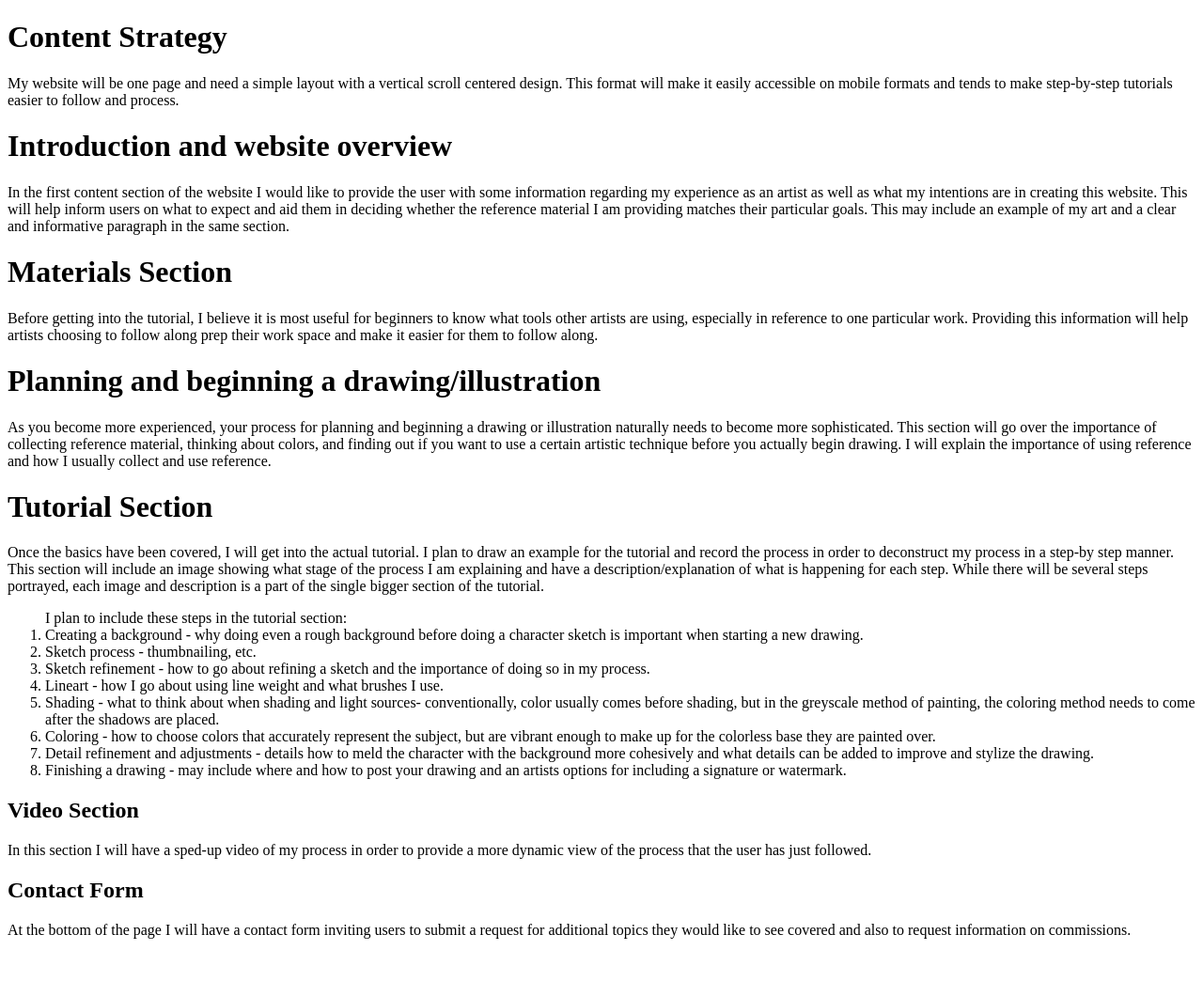
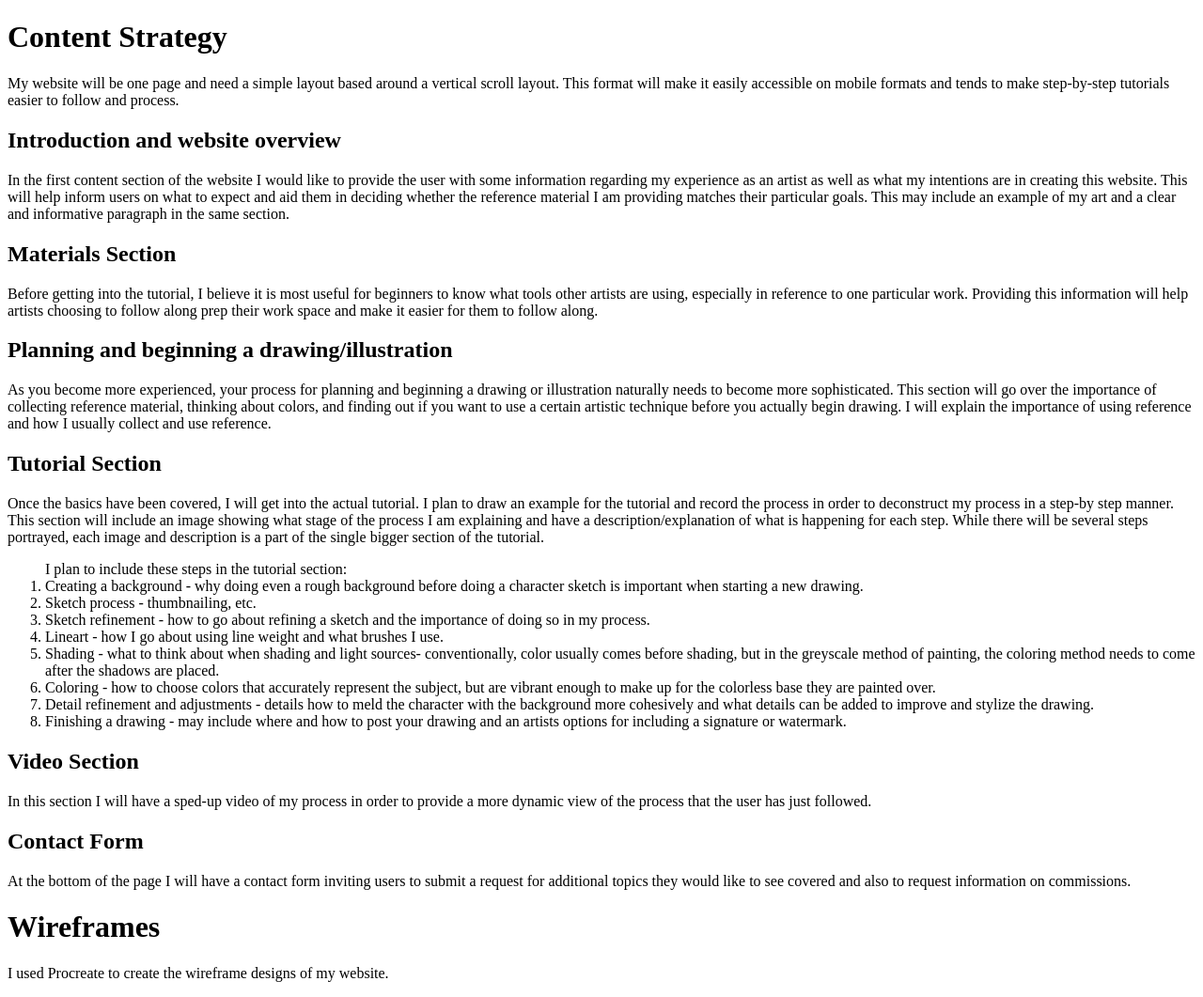
Before and after one commit to Amaez/am-art-site, a plain HTML site: page public_html/documentation/milestone-2.html in a window 1280 px wide. Shown: the whole page at 94% size. Before the commit the page ends 1015 px from the top, so only its background shows below. Drawn offline with Linux system fonts and the light colour scheme.

Commit message:
Added the wireframe section header and am changing gears to sketch out the wireframes. will add the pictures in once they are done

```diff
--- a/public_html/documentation/milestone-2.html
+++ b/public_html/documentation/milestone-2.html
@@ -8,24 +8,24 @@
     <body>
     <div class="container">
         <h1>Content Strategy</h1>
-            <p>My website will be one page and need a simple layout with a vertical scroll centered design. This format will
+            <p>My website will be one page and need a simple layout based around a vertical scroll layout. This format will
             make it easily accessible on mobile formats and tends to make step-by-step tutorials easier to follow and process.</p>
 
-        <h1>Introduction and website overview</h1>
+        <h2>Introduction and website overview</h2>
             <p>In the first content section of the website I would like to provide the user with some information regarding my experience as an artist as well as what my
         intentions are in creating this website. This will help inform users on what to expect and aid them in deciding whether the reference material I am
         providing matches their particular goals. This may include an example of my art and a clear and informative paragraph in the same section.</p>
 
-        <h1>Materials Section</h1>
+        <h2>Materials Section</h2>
             <p>Before getting into the tutorial, I believe it is most useful for beginners to know what tools other artists are using, especially in reference to one
         particular work. Providing this information will help artists choosing to follow along prep their work space and make it easier for them to follow along.</p>
 
-        <h1>Planning and beginning a drawing/illustration</h1>
+        <h2>Planning and beginning a drawing/illustration</h2>
         <p>As you become more experienced, your process for planning and beginning a drawing or illustration naturally needs to become more sophisticated.
         This section will go over the importance of collecting reference material, thinking about colors, and finding out if you want to use a certain artistic technique before you
         actually begin drawing. I will explain the importance of using reference and how I usually collect and use reference.</p>
 
-        <h1>Tutorial Section</h1>
+        <h2>Tutorial Section</h2>
         <p>Once the basics have been covered, I will get into the actual tutorial. I plan to draw an example for the tutorial and record the process in order to deconstruct my
         process in a step-by step manner. This section will include an image showing what stage of the process I am explaining and have a description/explanation of what is happening for each step.
         While there will be several steps portrayed, each image and description is a part of the single bigger section of the tutorial.</p>
@@ -45,5 +45,10 @@
         <h2>Contact Form</h2>
         <p>At the bottom of the page I will have a contact form inviting users to submit a request for additional topics they would like to see covered and also to request information on commissions.</p>
     </div>
+
+    <div>
+        <h1>Wireframes</h1>
+        <p>I used Procreate to create the wireframe designs of my website.</p>
+    </div>
     </body>
 </html>
```
